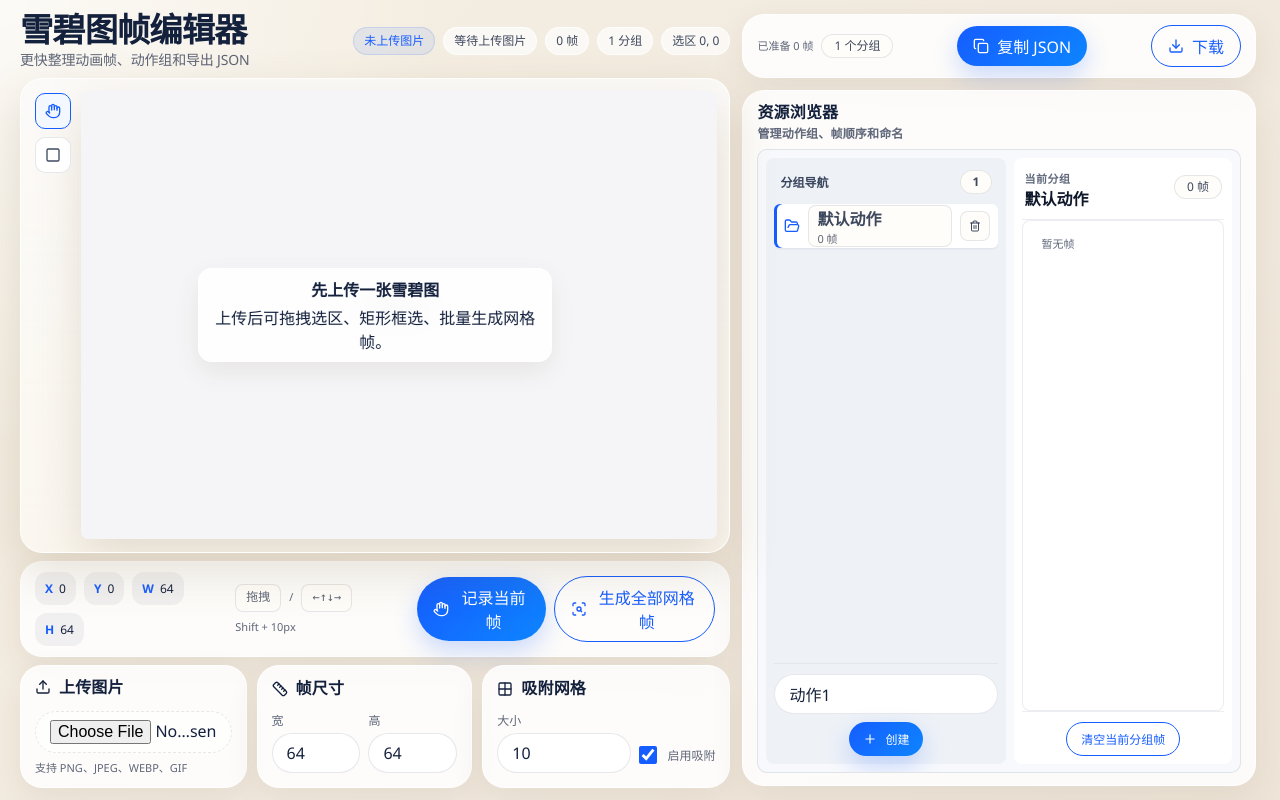
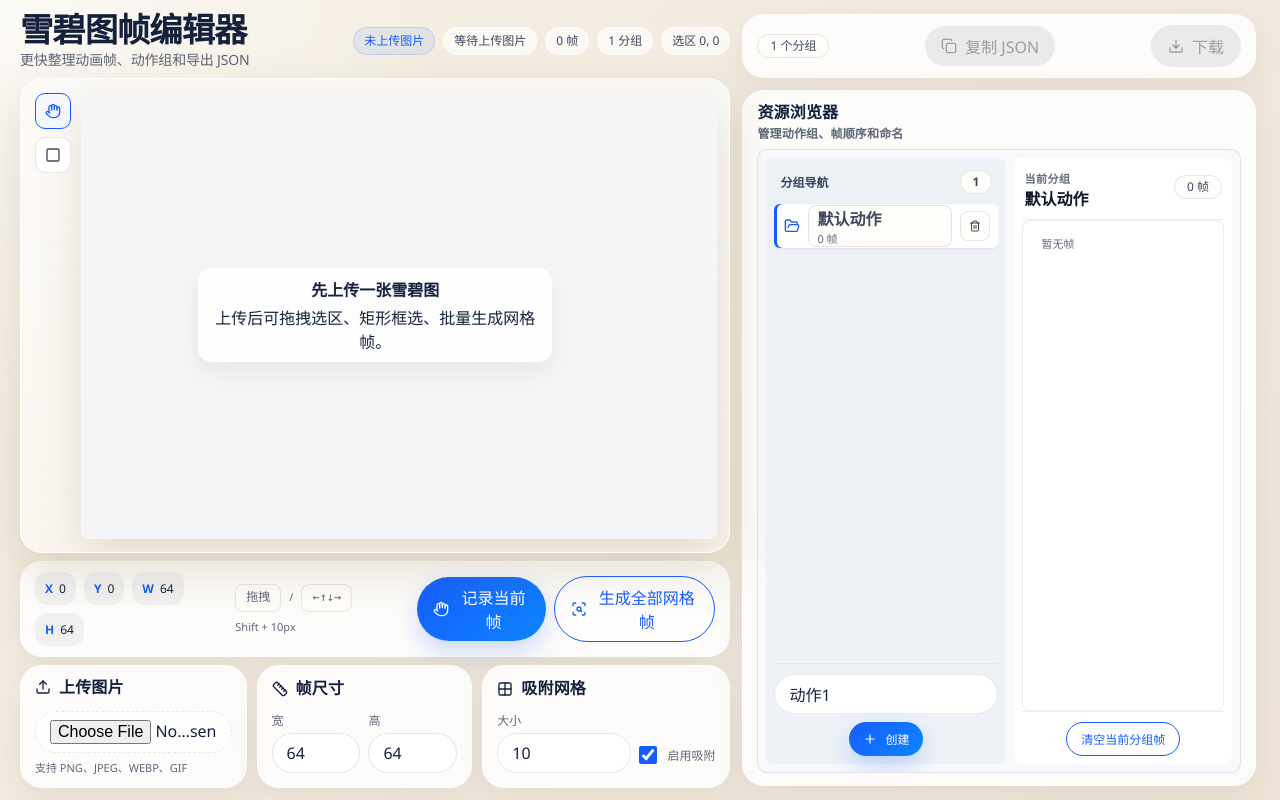
Before and after one commit to MAOVINCHAN/sprite-frame-editor, a Vue app: page / in a window 1280 px wide. Built offline with nearby package versions, Linux system fonts and the light colour scheme.

Commit message:
[UPDATE]用户未上传图片时，或者json内容无数据时，不允许下载和导出json

```diff
--- a/src/components/layout/ExportBar.vue
+++ b/src/components/layout/ExportBar.vue
@@ -9,14 +9,23 @@ const editor = inject(SPRITE_EDITOR_KEY);
 <template>
   <div class="export-bar">
     <div class="export-summary">
-      <span class="hint-text">已准备 {{ editor.totalFrames.value }} 帧</span>
       <span class="badge">{{ editor.groups.value.length }} 个分组</span>
     </div>
-    <button class="btn" type="button" @click="editor.copyJson">
+    <button
+      class="btn"
+      type="button"
+      :disabled="!editor.canExportJson.value"
+      @click="editor.copyJson"
+    >
       <Copy :size="16" />
       <span>复制 JSON</span>
     </button>
-    <button class="btn btn-outline" type="button" @click="editor.downloadJson">
+    <button
+      class="btn btn-outline"
+      type="button"
+      :disabled="!editor.canExportJson.value"
+      @click="editor.downloadJson"
+    >
       <Download :size="16" />
       <span>下载</span>
     </button>
--- a/src/composables/useSpriteEditor.js
+++ b/src/composables/useSpriteEditor.js
@@ -67,6 +67,7 @@ export function useSpriteEditor() {
     if (!imgLoaded.value) return "未上传图片";
     return `${imgNaturalWidth.value} × ${imgNaturalHeight.value}`;
   });
+  const canExportJson = computed(() => imgLoaded.value && totalFrames.value > 0);
 
   function normalizePositiveInt(value, fallback = 1) {
     const parsed = Number.parseInt(value, 10);
@@ -314,10 +315,12 @@ export function useSpriteEditor() {
   }
 
   async function copyJson() {
+    if (!canExportJson.value) return;
     await copy(JSON.stringify(generateExportData(), null, 2));
   }
 
   function downloadJson() {
+    if (!canExportJson.value) return;
     const blob = new Blob([JSON.stringify(generateExportData(), null, 2)], {
       type: "application/json",
     });
@@ -347,6 +350,7 @@ export function useSpriteEditor() {
     totalFrames,
     selectedFrame,
     imageSummary,
+    canExportJson,
     getSnapGridSize,
     snapPointToGrid,
     snapToGrid,
--- a/src/styles.css
+++ b/src/styles.css
@@ -387,11 +387,23 @@ input:focus {
   box-shadow: 0 10px 24px rgba(22, 93, 255, 0.22);
 }
 
+.btn:disabled {
+  color: rgba(20, 33, 61, 0.38);
+  background: rgba(20, 33, 61, 0.08);
+  border-color: transparent;
+  box-shadow: none;
+  cursor: not-allowed;
+}
+
 .btn:hover,
 .tool-toggle:hover,
 .list-item:hover,
 .group-tab:hover {
   filter: brightness(1.04);
+}
+
+.btn:disabled:hover {
+  filter: none;
 }
 
 .btn:active,
```
